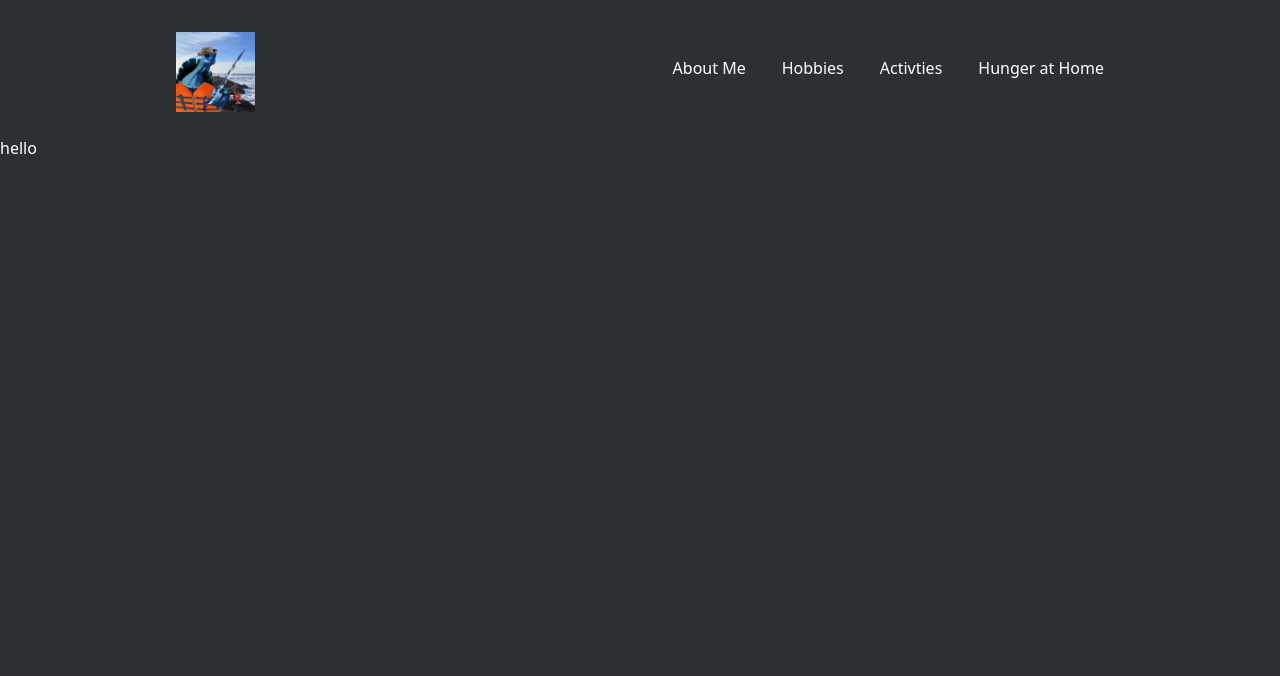
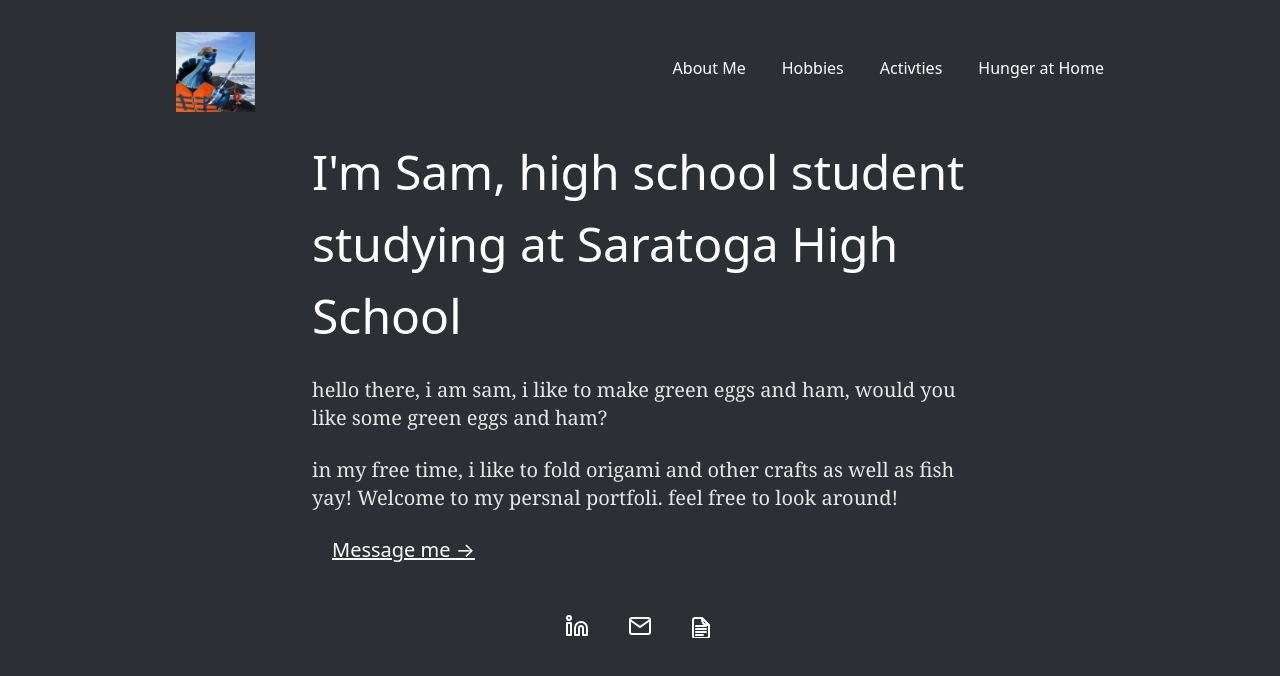
Before and after one commit to m-map/resume-website, a website: page about-me.html in a window 1280 px wide. Drawn offline with Linux system fonts and the light colour scheme.

Commit message:
about me test

```diff
--- a/about-me.html
+++ b/about-me.html
@@ -34,9 +34,66 @@
 
     <!-- Main -->
     <section id="main">
-        <h1 class="text-white">
-            hello
-        </h1>
+      <!-- flex -->
+      <div class="container flex flex-col-reverse md:flex-row  px-20 mx-auto m-10 space-y-0 md:space-y-0">
+        <!--who am i-->
+        <div class="flex flex-col mb-30 space-y-6 md:w-full mx-6">
+          <h1 class="w-md text-4xl font-MabryPro md:leading-normal text-left md:text-5xl text-white">
+            I'm Sam, high school student studying at Saratoga High School
+          </h1>
+          <p class="w-md text-left text-gray font-serif text-xl">
+            hello there, i am sam, i like to make green eggs and ham, would you like some green eggs and ham?
+          </p>
+          <p class="w-md text-left text-gray font-serif text-xl">
+            in my free time, i like to fold origami and other crafts as well as fish yay! Welcome to my persnal portfoli. feel free to look around!
+          </p>
+          <!-- contact -->
+          <a href="#" class="hover:text-gray text-white mt-5 font-MabryPro text-xl ml-5 underline">Message me &rarr;</a>
+        </div>
+      </div>
+
+      <!-- links -->
+      <div style="display:flex; align-items:center; justify-content:space-between; margin:auto; width:150px; padding-top:50px">
+        <!-- linked in -->
+        <a target="_blank" rel="noopener. norefrerrer" href="https://www.linkedin.com/in/sam-bai-546a611b2/" title="LinkedIn">
+          <button>
+            <svg width="24" height="24">
+              <g fill="none" stroke="white" stroke-width="2" stroke-linecap="round" stroke-linejoin="round">
+                <path d="M16 8a6 6 0 0 1 6 6v7h-4v-7a2 2 0 0 0-2-2 2 2 0 0 0-2 2v7h-4v-7a6 6 0 0 1 6-6z">
+                </path>
+                <rect x="2" y="9" width="4" height="12">
+                </rect>
+                <circle cx="4" cy="4" r="2">
+                </circle>
+              </g>
+            </svg>
+          </button>
+        </a>
+        <!-- mail -->
+        <a target="_blank" rel="noopener. norefrerrer" href="https://docs.google.com/document/d/18nkLojRDPSPX6PqfMlIdgsxxrpNJOh8j4iZkTo7Qty4/edit?usp=sharing" title="email">
+          <button >
+            <svg width="24" height="24">
+              <g fill="none" stroke="white" stroke-width="2" stroke-linecap="round" stroke-linejoin="round">
+                <path d="M4 4h16c1.1 0 2 .9 2 2v12c0 1.1-.9 2-2 2H4c-1.1 0-2-.9-2-2V6c0-1.1.9-2 2-2z">
+                </path>
+                <polyline points="22,6 12,13 2,6">
+                </polyline>
+              </g>
+            </svg>
+          </button>
+        </a>
+        <!-- resume -->
+        <a target="_blank" rel="noopener. norefrerrer" href="https://youtu.be/dQw4w9WgXcQ" title="resume">
+          <button>
+            <svg width="24" height="24">
+                <g fill="none" stroke="white" stroke-width="2" stroke-linecap="round" stroke-linejoin="round">
+                    <path d="M 4 4 V 4 C 3 4 2 5 2 6 V 22 C 2 23 3 24 4 24 H 16 C 17 24 18 23 18 22 V 11 L 11 4 H 4 C 4 4 4 4 4 4 M 11 4 C 11 10 13 11 18 11 M 5 21 H 12 M 5 18 H 15 M 5 15 H 15 M 5 12 H 15">
+                    </path>
+                </g>
+            </svg>
+          </button>
+        </a>
+      </div>
     </section>
   </body>
 </html>
--- a/tailwind.config.js
+++ b/tailwind.config.js
@@ -19,6 +19,9 @@ module.exports = {
         veryPaleRed: 'hsl(13, 100%, 96%)',
         veryLightGray: 'hsl(0, 0%, 98%)',
         gray: 'rgb(230,230,230)',
+      },
+      margin: {
+        '200px': '200px',
       }
     },
   },
```
Also changed, not shown: activities.html (+1 -1 lines), hobbies.html (+1 -1 lines), hunger.html (+1 -1 lines), css/main.css.
